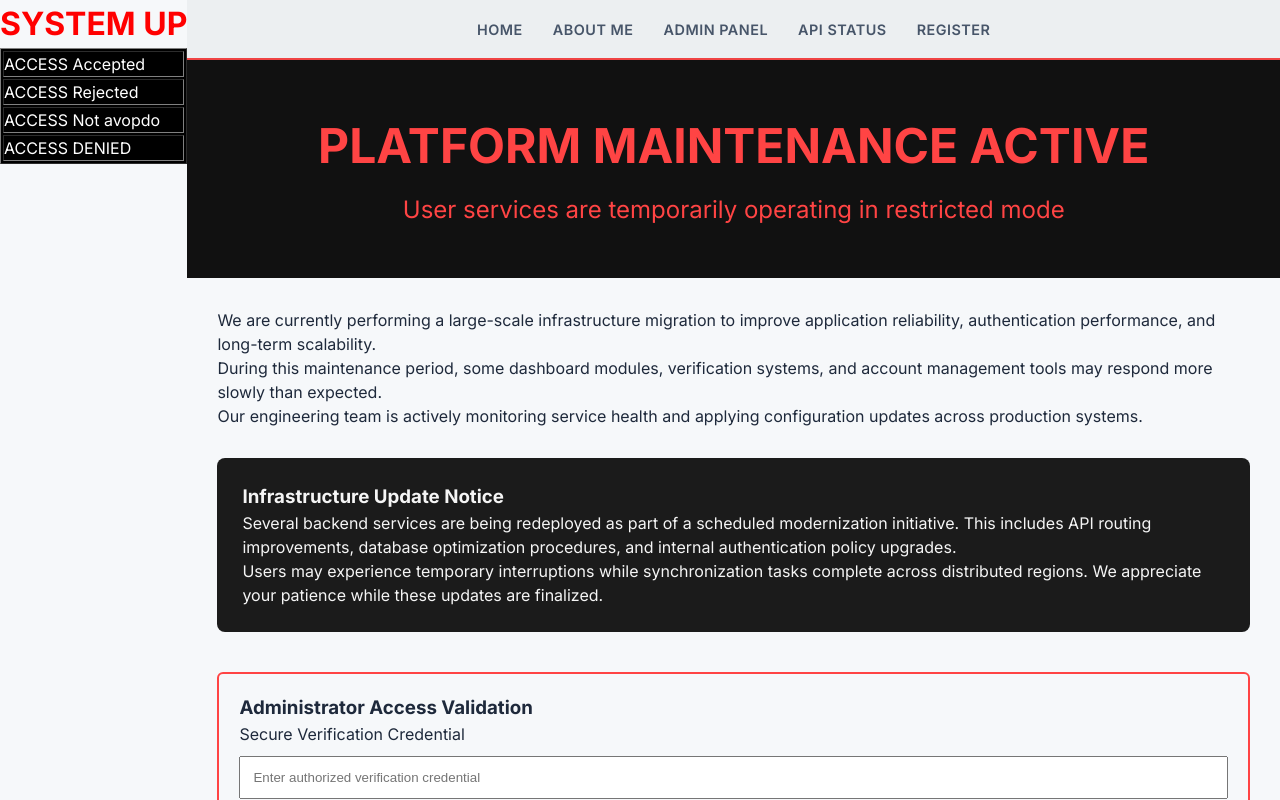
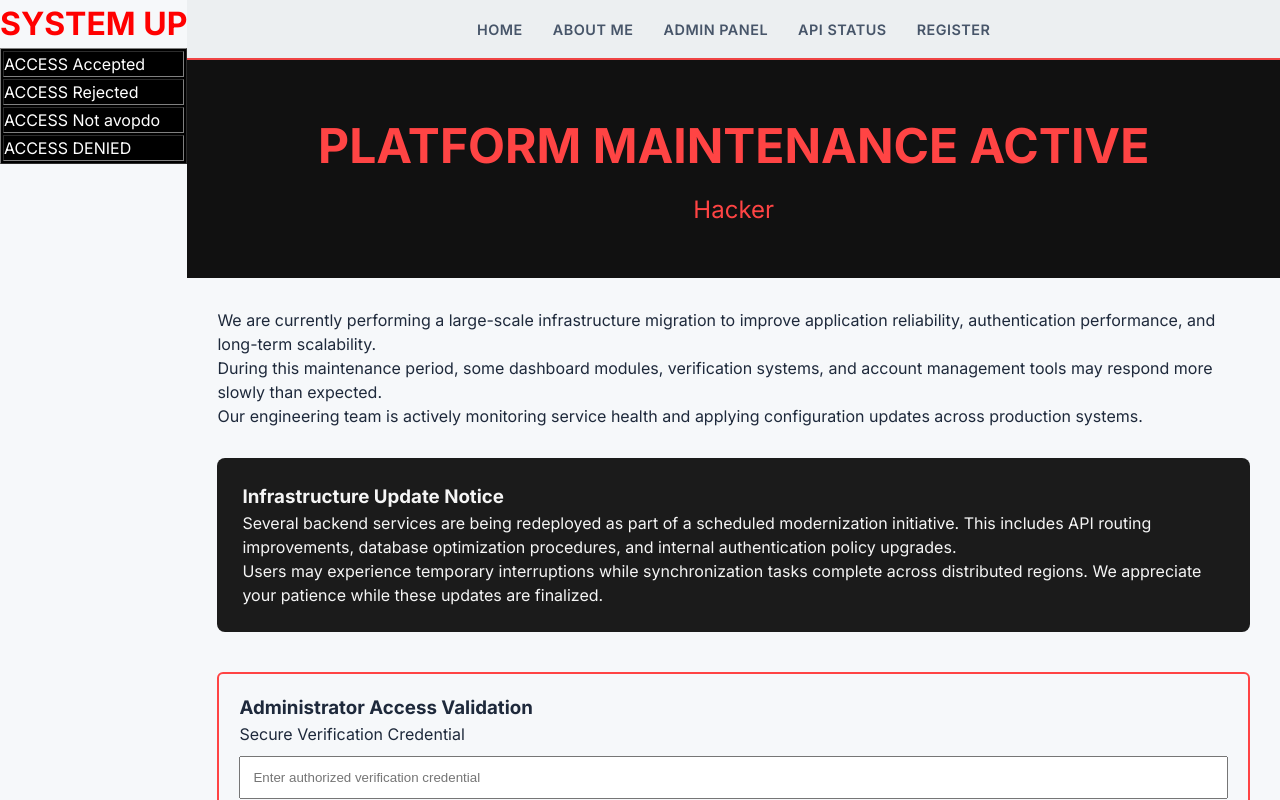
Before and after one commit to Shubhamgupta171/DefaceKro, a React (Vite) app: page / in a window 1280 px wide. Built offline with nearby package versions, Linux system fonts and the light colour scheme.

Commit message:
Update MainContent.jsx

```diff
--- a/src/components/MainContent.jsx
+++ b/src/components/MainContent.jsx
@@ -29,7 +29,7 @@ const MainContent = () => {
         </h1>
 
         <h2 style={{ fontWeight: 'normal' }}>
-          User services are temporarily operating in restricted mode
+         Hacker
         </h2>
       </header>
 
```
